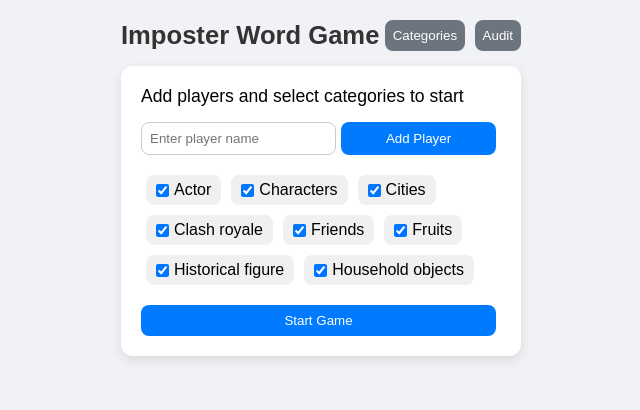
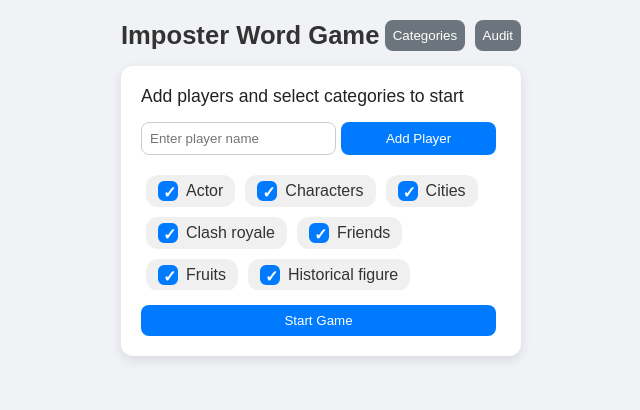
Before and after one commit to LeonWelch2009/Imposter-Game, a Flask app: page / in a window 1280 px wide. Shown: the top 410 px of the page, without its empty margins (319-959 px from the left). Run offline with Flask 3, Linux system fonts and the light colour scheme.

Commit message:
Final Updates

```diff
--- a/static/style.css
+++ b/static/style.css
@@ -13,6 +13,8 @@ body {
     justify-content: center;
     align-items: flex-start;
     padding: 20px;
+    color: #333;
+    /* Ensure all main text is visible */
 }
 
 /* App container */
@@ -51,6 +53,8 @@ header h1 {
 .message {
     font-size: 1.1em;
     margin-bottom: 15px;
+    color: #222;
+    font-weight: 500;
 }
 
 /* Player input */
@@ -65,6 +69,8 @@ header h1 {
     padding: 8px;
     border-radius: 8px;
     border: 1px solid #ccc;
+    color: #333;
+    background-color: #fff;
 }
 
 .player-input button {
@@ -86,6 +92,7 @@ header h1 {
     justify-content: space-between;
     padding: 6px 10px;
     border-bottom: 1px solid #eee;
+    color: #333;
 }
 
 .remove-player-btn {
@@ -115,16 +122,48 @@ header h1 {
     display: flex;
     align-items: center;
     background: #f0f0f0;
-    padding: 6px 10px;
-    border-radius: 8px;
+    padding: 6px 12px;
+    border-radius: 12px;
+    position: relative;
+    cursor: pointer;
+    transition: all 0.2s ease;
+}
+
+.category-checkbox:hover {
+    background: #e0e0e0;
 }
 
 .category-checkbox input {
-    margin-right: 5px;
+    appearance: none;
+    -webkit-appearance: none;
+    width: 20px;
+    height: 20px;
+    border: 2px solid #007bff;
+    border-radius: 6px;
+    margin-right: 8px;
+    position: relative;
+    cursor: pointer;
+    transition: all 0.2s ease;
 }
 
-.categories.show {
-    display: flex !important;
+.category-checkbox input:checked {
+    background: #007bff;
+}
+
+.category-checkbox input:checked::after {
+    content: '✓';
+    position: absolute;
+    top: 0;
+    left: 3px;
+    color: white;
+    font-weight: bold;
+    font-size: 16px;
+}
+
+.category-checkbox label {
+    cursor: pointer;
+    color: #333;
+    font-weight: 500;
 }
 
 /* Buttons */
@@ -174,3 +213,9 @@ button.secondary {
 button.secondary:hover {
     background: #5a6268;
 }
+
+/* Input and Label fixes */
+input[type="text"] {
+    color: #333;
+    background-color: #fff;
+}
```
